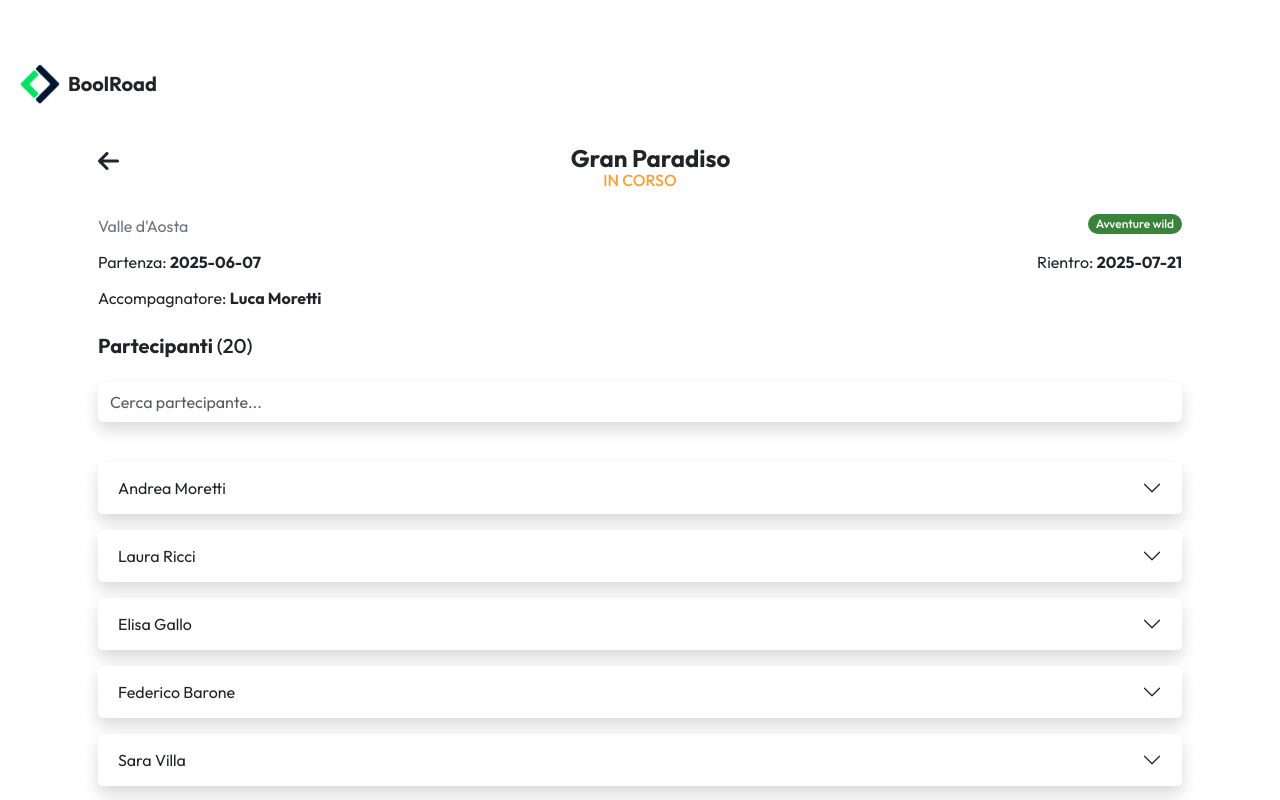
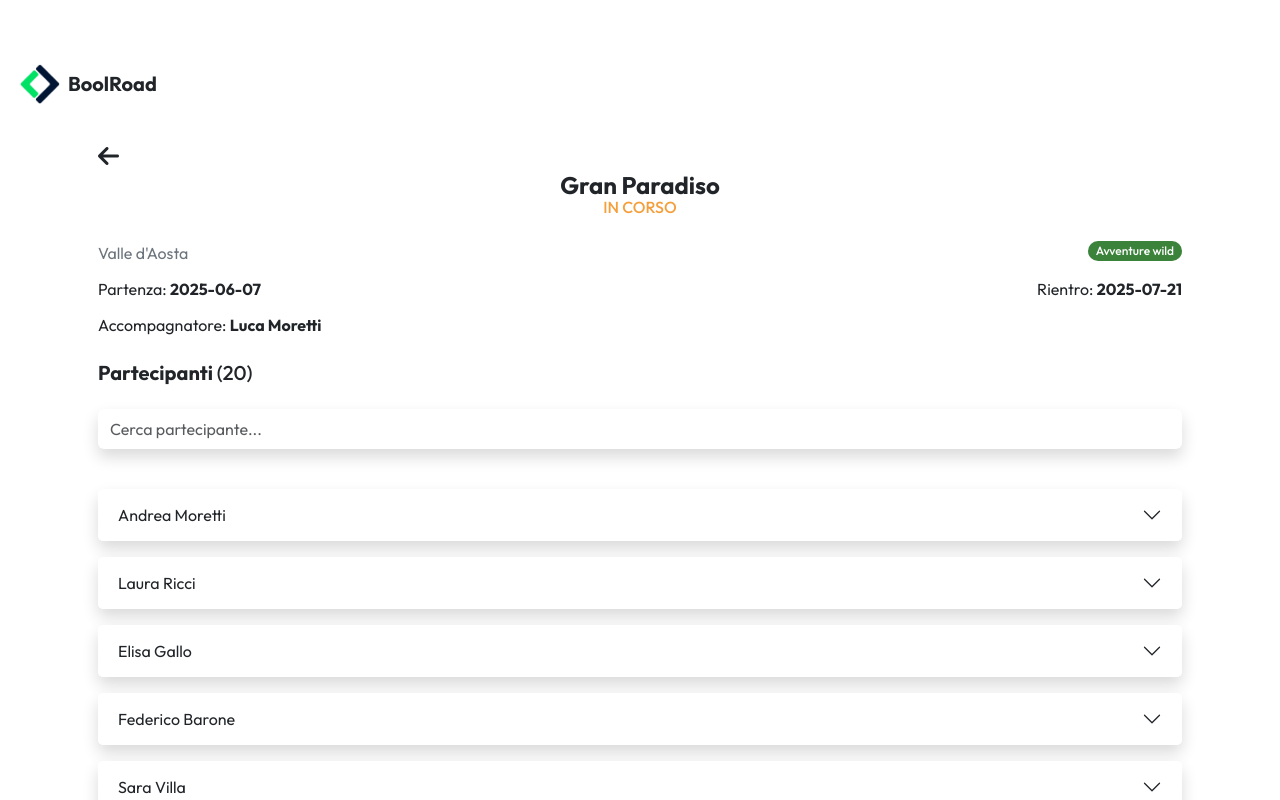
Before and after one commit to marcopriests/boolroad-sst-main, a React (Vite) app: page /viaggi/1 in a window 1280 px wide. Shown: the top 800 px of the page. Built offline with nearby package versions, Linux system fonts and the light colour scheme.

Commit message:
[UPD] sistemato centratura titolo nel dettaglio viaggio

```diff
--- a/src/pages/TripDetail.jsx
+++ b/src/pages/TripDetail.jsx
@@ -68,12 +68,12 @@ const TripDetail = () => {
     return (
         <>
             <div className="row mt-2 px-3 gy-3">
-                <div className="d-flex justify-content-between align-items-center">
+                <div className="">
                     <Link to={`/`}><i className="fa-solid fa-arrow-left text-dark fs-4"></i></Link>
                     <h4 className="fw-bold text-center">{trip.nome}</h4>
 
                     {/* questo serve così per centrare il testo. È una puzzonata, lo so */}
-                    <div></div>
+                    <div><i className="fa-solid fa-arrow-left text-dark fs-4 d-none"></i></div>
                 </div>
                 <h6 className={`text-uppercase text-center text-${statoColor}`} id='stato-viaggio'>{statoViaggio}</h6>
 
```
